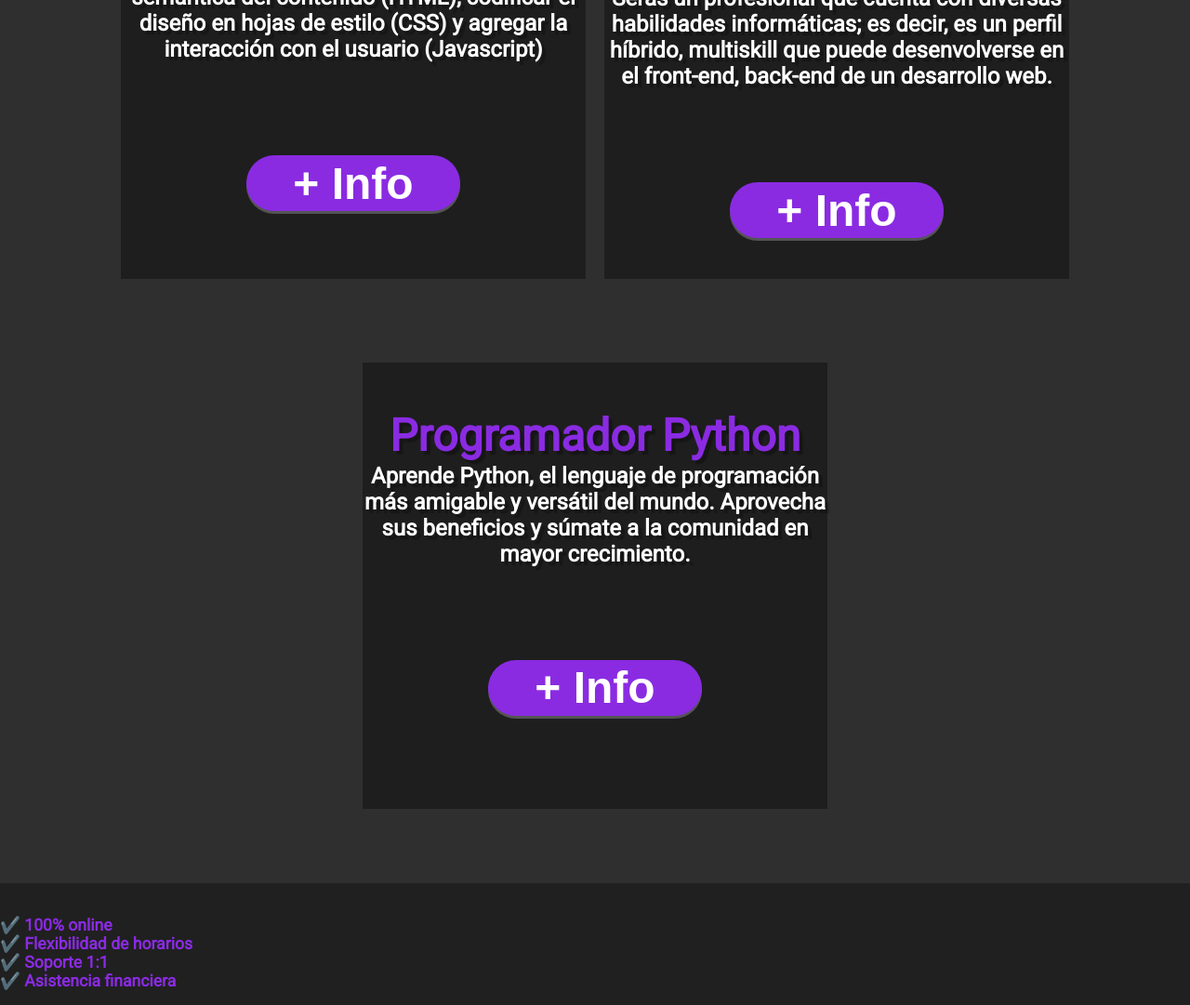
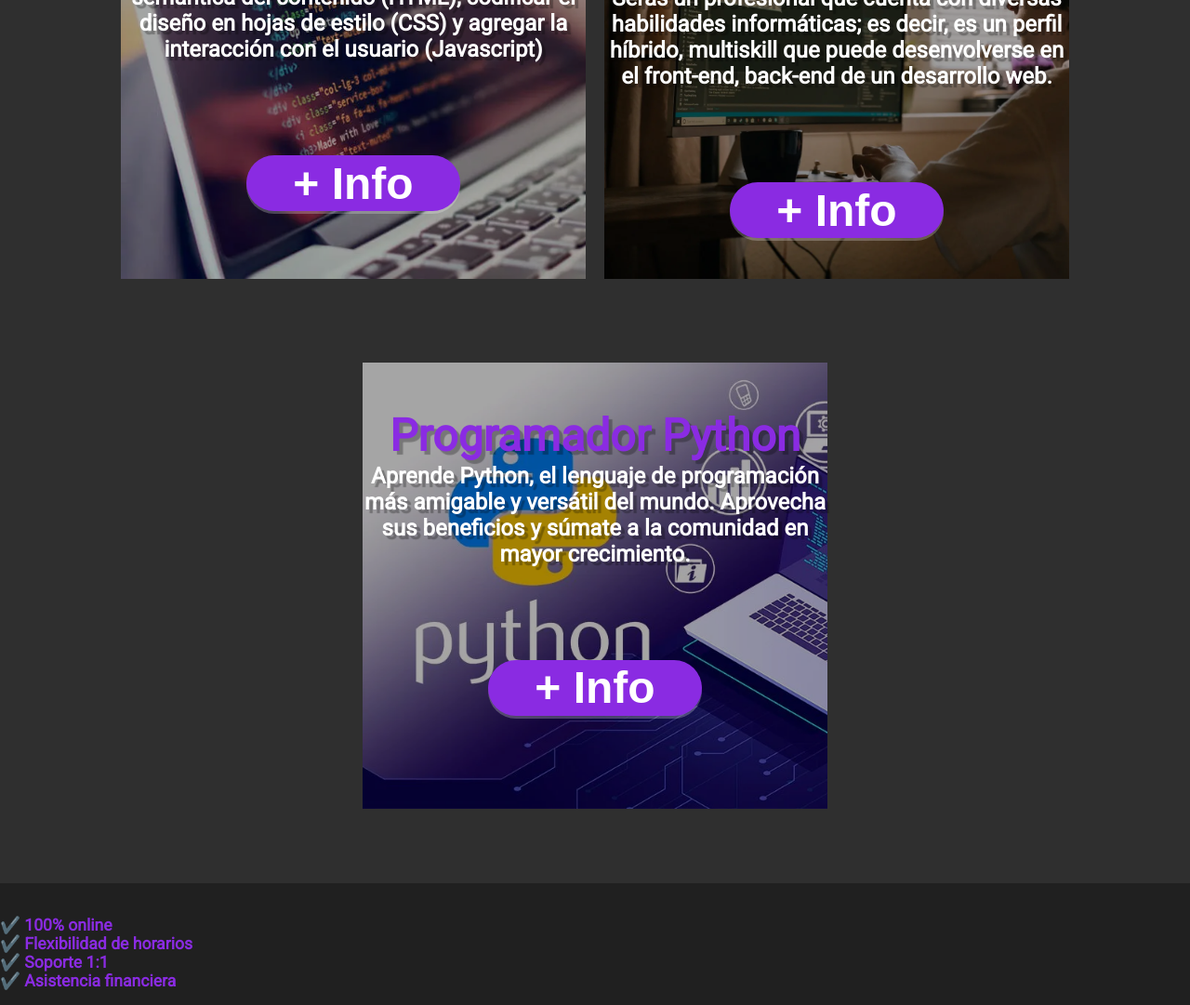
Before and after one commit to G3ZUZ/pf_franciscomalamute, a website: page pages/cursos.html in a window 1280 px wide. Shown: the part 469-1550 px from the top of the page at 93% size. Drawn offline with Linux system fonts and the light colour scheme; the site is published under a folder, as on GitHub Pages, so addresses that start at the root find nothing; grey boxes are pictures that could not be loaded.

Commit message:
cambio ../

```diff
--- a/scss/_cursos.scss
+++ b/scss/_cursos.scss
@@ -31,12 +31,14 @@ body {
                     width: 35vw;
                     display: flex;
                     text-shadow: 4px 4px 1px rgba(0, 0, 0, 0.279);
-                    h3{
+
+                    h3 {
                         color: blueviolet;
                         font-size: 2em;
                         margin-top: 50px;
                     }
-                    p{
+
+                    p {
                         // font-size: 1.5em;
                         text-align: center;
                         // display: flex;
@@ -45,7 +47,7 @@ body {
                 }
 
                 .carta1 {
-                    background-image: url(/media/front-end.webp);
+                    background-image: url(../media/front-end.webp);
                     @include carta;
 
                     .boton {
@@ -56,7 +58,7 @@ body {
                 }
 
                 .carta2 {
-                    background-image: url(/media/full-stack.webp);
+                    background-image: url(../media/full-stack.webp);
                     @include carta;
 
                     .boton {
@@ -67,7 +69,7 @@ body {
                 }
 
                 .carta3 {
-                    background-image: url(/media/python.webp);
+                    background-image: url(../media/python.webp);
                     @include carta;
 
                     .boton {
@@ -96,14 +98,12 @@ body {
         font-weight: bold;
 
         .container {
-            h2{
+            h2 {
                 color: blueviolet;
             }
 
             .programas {
-                .carta{
-
-                }
+                // .carta{
             }
         }
     }
```
Also changed, not shown: css/style.css.
